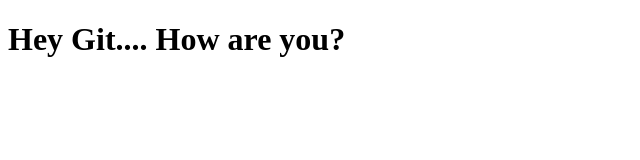
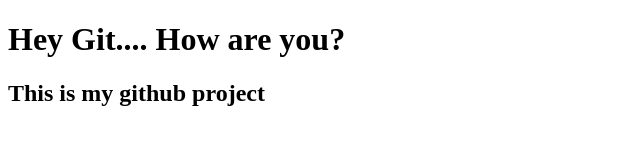
Before and after one commit to iamrokibul/my-jannat, a plain HTML site: page index.html in a window 1280 px wide. Shown: the whole page, without its empty margins (0-640 px from the left). Drawn offline with Linux system fonts and the light colour scheme.

Commit message:
git project

```diff
--- a/index.html
+++ b/index.html
@@ -8,5 +8,6 @@
 </head>
 <body>
     <h1>Hey Git.... How are you?</h1>
+    <h2>This is my github project</h2>
 </body>
 </html>
```
Also changed, not shown: 1 other file.
